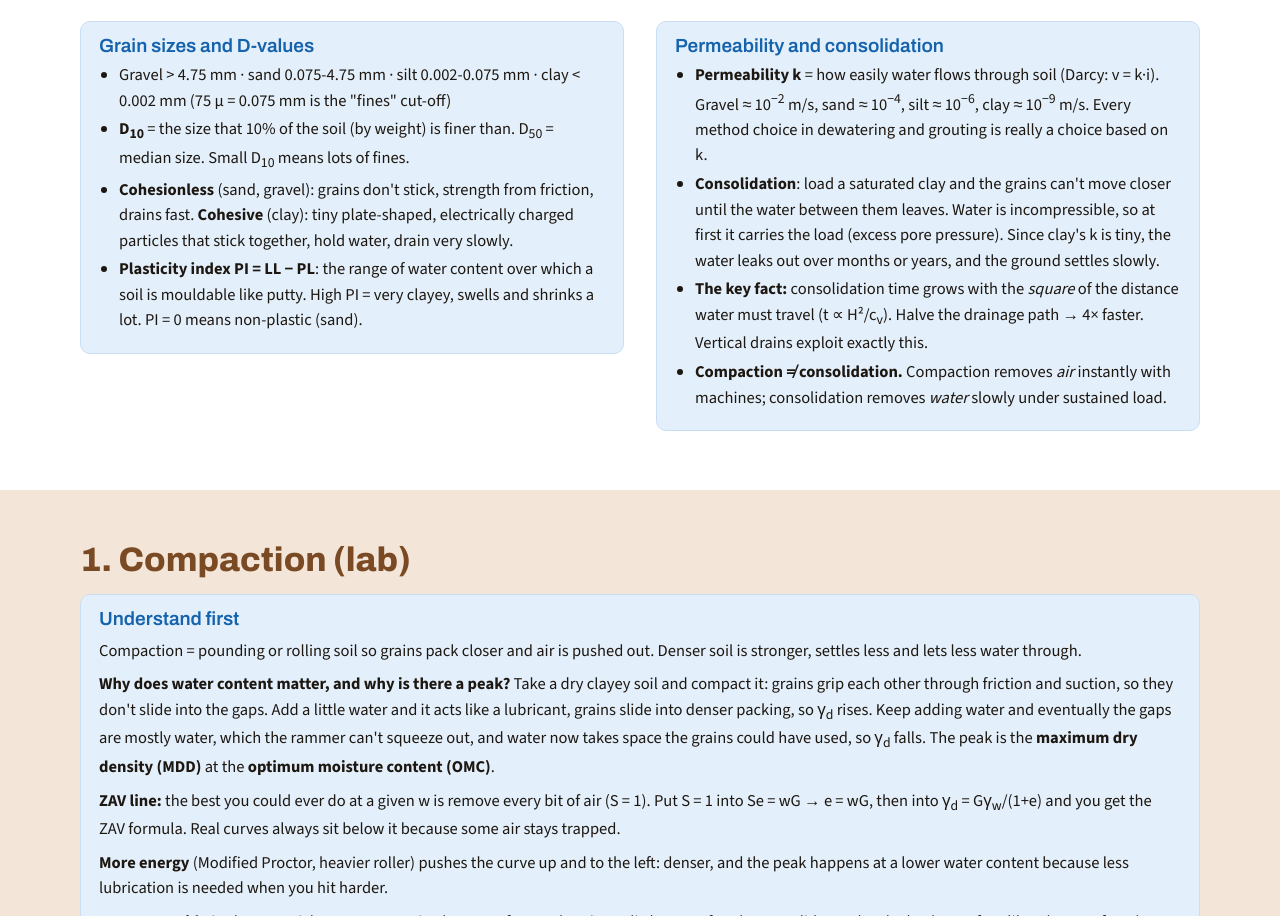
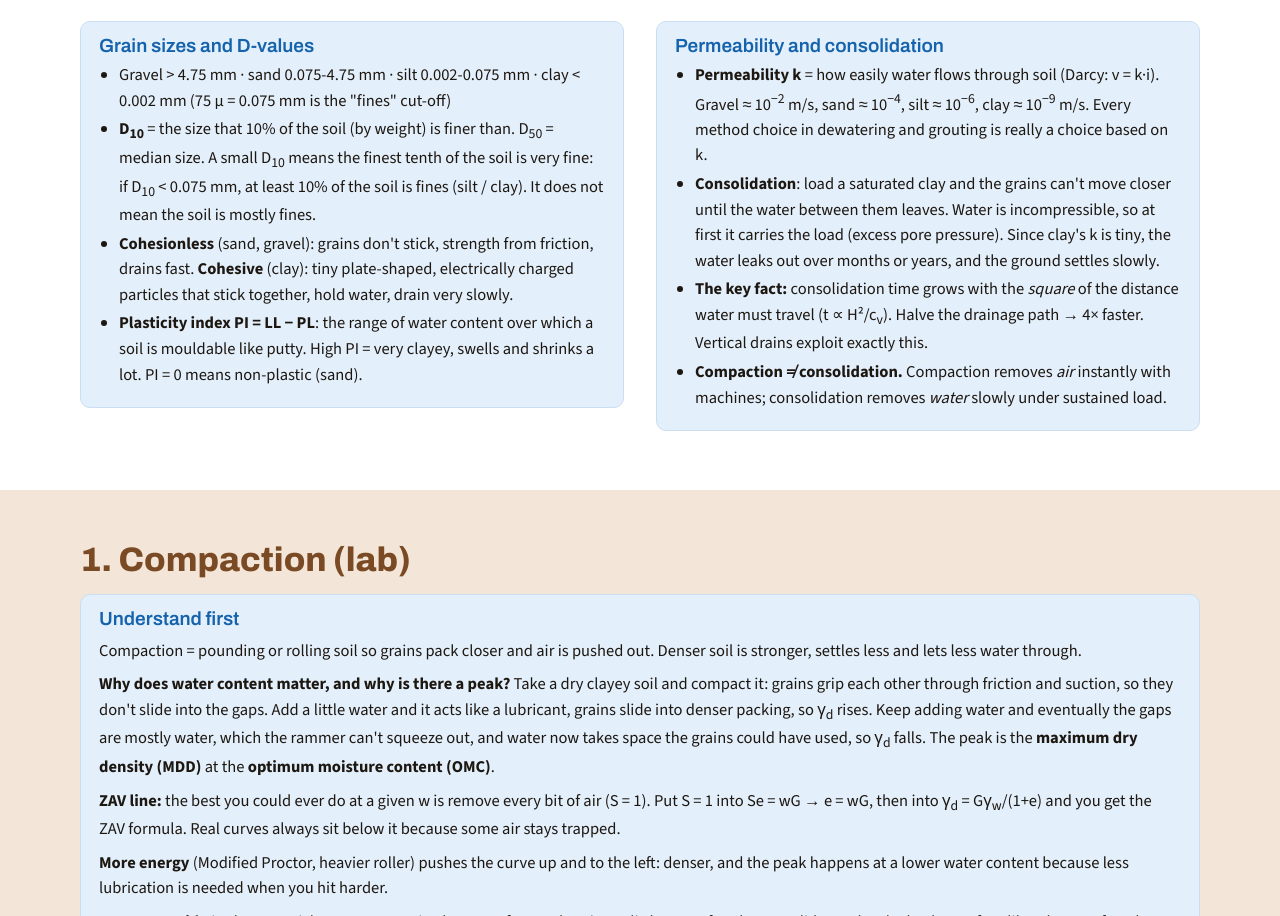
Before and after one commit to rudraanshpatel/rudraanshpatel.github.io, a plain HTML site: page notes/ce479/index.html in a window 1280 px wide. Shown: the part 1960-2876 px from the top of the page. Drawn offline with nearby package versions, Linux system fonts and the light colour scheme.

Commit message:
Fix D10 explanation in CE479 notes
Co-Authored-By: Claude Opus 5.5 <noreply@anthropic.com>
Claude-Session: https://claude.ai/code/session_019Tj6SMDSrfq1NZ54yzpoPu

```diff
--- a/notes/ce479/index.html
+++ b/notes/ce479/index.html
@@ -152,7 +152,7 @@ th{font-family:Archivo;font-weight:600;font-size:14px;background:var(--soil2)}
 <div class="grid2">
 <div class="why"><h3>Grain sizes and D-values</h3>
 <ul><li>Gravel &gt; 4.75 mm · sand 0.075-4.75 mm · silt 0.002-0.075 mm · clay &lt; 0.002 mm (75 µ = 0.075 mm is the "fines" cut-off)</li>
-<li><b>D<sub>10</sub></b> = the size that 10% of the soil (by weight) is finer than. D<sub>50</sub> = median size. Small D<sub>10</sub> means lots of fines.</li>
+<li><b>D<sub>10</sub></b> = the size that 10% of the soil (by weight) is finer than. D<sub>50</sub> = median size. A small D<sub>10</sub> means the finest tenth of the soil is very fine: if D<sub>10</sub> &lt; 0.075 mm, at least 10% of the soil is fines (silt / clay). It does not mean the soil is mostly fines.</li>
 <li><b>Cohesionless</b> (sand, gravel): grains don't stick, strength from friction, drains fast. <b>Cohesive</b> (clay): tiny plate-shaped, electrically charged particles that stick together, hold water, drain very slowly.</li>
 <li><b>Plasticity index PI = LL − PL</b>: the range of water content over which a soil is mouldable like putty. High PI = very clayey, swells and shrinks a lot. PI = 0 means non-plastic (sand).</li></ul></div>
 <div class="why"><h3>Permeability and consolidation</h3>
```
